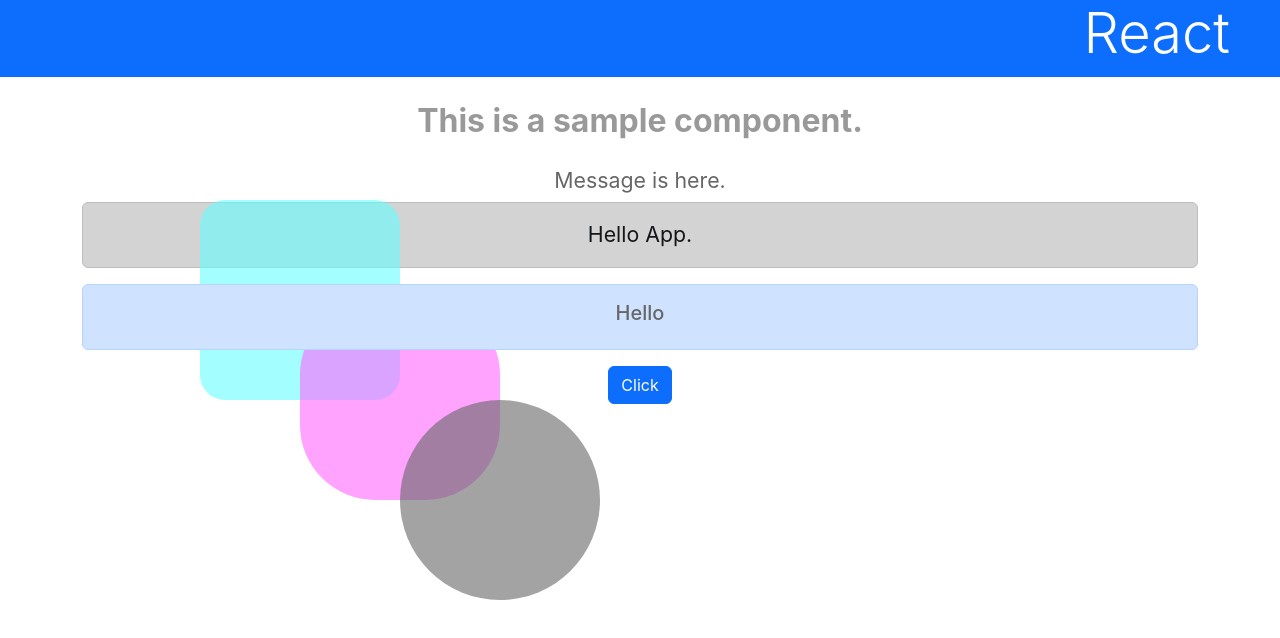
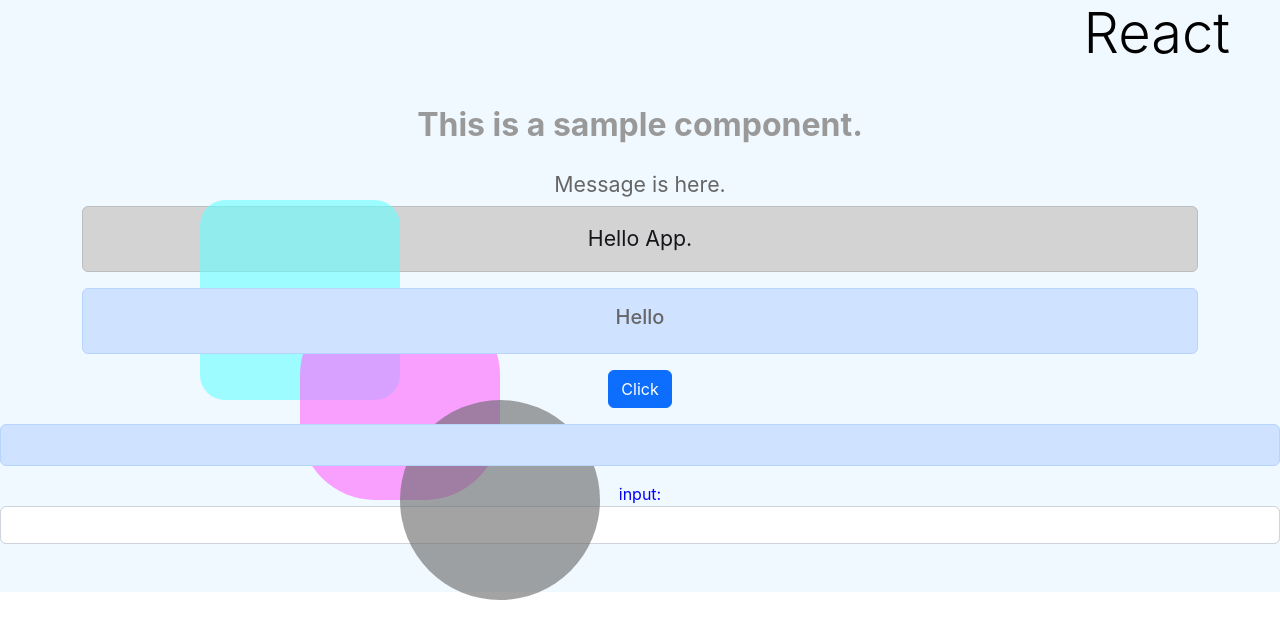
Before and after one commit to tanitanin/react-test-app, a React (Create React App) app: page / in a window 1280 px wide. Shown: the top 638 px of the page. Built offline with nearby package versions, Linux system fonts and the light colour scheme.

Commit message:
Add Title, Message, and ThemeContext

```diff
--- a/src/App.js
+++ b/src/App.js
@@ -2,7 +2,34 @@ import './App.css';
 import React from 'react';
 import Rect from './Rect';
 
+let theme = {
+  light:{
+    styles: {
+      backgroundColor: "#f0f9ff",
+      color: "#00f",
+    },
+    head: "bg-promary text-black display-4 mb-4",
+    alert: "alert alert-primary my-3",
+    text: "text-primary m-3",
+    foot: "py-4",
+  },
+  dark:{
+    styles: {
+      backgroundColor: "#336",
+      color: "#eef",
+    },
+    head: "bg-promary text-white display-4 mb-4",
+    alert: "alert alert-primary my-3",
+    text: "text-primary m-3",
+    foot: "py-4",
+  },
+};
+const ThemeContext = React.createContext(theme.light);
+
 class App extends React.Component {
+  input = "";
+  static contextType = ThemeContext;
+
   constructor(props) {
     super();
     this.title = props.title;
@@ -11,8 +38,10 @@ class App extends React.Component {
       counter: 0,
       msg: "Hello",
       flg: true,
+      max: 10,
     };
     this.doAction = this.doAction.bind(this);
+    this.doCheck = this.doCheck.bind(this);
   }
   doAction(event) {
     this.setState({
@@ -21,10 +50,13 @@ class App extends React.Component {
       flg: !this.state.flg
     });
   }
+  doCheck(event) {
+    alert(event.target.value + " is too long. max length is " + this.state.max + "charactors.");
+  }
   render() {
     return (
-      <div className="App">
-        <h1 className='bg-primary text-white display-4'>React</h1>
+      <div className="App" style={this.context.styles}>
+        <h1 className={this.context.head}>React</h1>
         <div className='container'>
           <p className='subtitle'>{this.title}</p>
           <p>{this.message}</p>
@@ -49,9 +81,60 @@ class App extends React.Component {
             </button>
           </div>
         </div>
+        <div>
+          <Title />
+          <Message maxlength={this.state.max} onCheck={this.doCheck} />
+        </div>
+        <div className={this.context.foot}></div>
       </div>
     )
   }
 }
 
+class Title extends React.Component {
+  static contextType = ThemeContext;
+
+  render() {
+    return (
+      <div className={this.context.alert}>
+        <h2 style={this.context.styles}>{this.props.title}</h2>
+      </div>
+    );
+  }
+}
+
+class Message extends React.Component {
+  static contextType = ThemeContext;
+
+  li = {
+    fontSize: "14pt",
+    fontWeight: "bold",
+    color: "#090",
+  };
+
+  constructor(props) {
+    super(props);
+    this.doChange = this.doChange.bind(this);
+  }
+
+  doChange(e) {
+    if (e.target.value.length > this.props.maxlength) {
+      this.props.onCheck(e);
+      e.target.value = e.target.value.substr(0, this.props.maxlength);
+    }
+  }
+
+  render() {
+    return (
+      <div style={this.context.styles}>
+        <p className={this.context.text}>{this.props.value}</p>
+        <div className="form-group">
+          <label>input:</label>
+          <input type="text" className="form-control" onChange={this.doChange} />
+        </div>
+      </div>
+    );
+  }
+}
+
 export default App;
```
